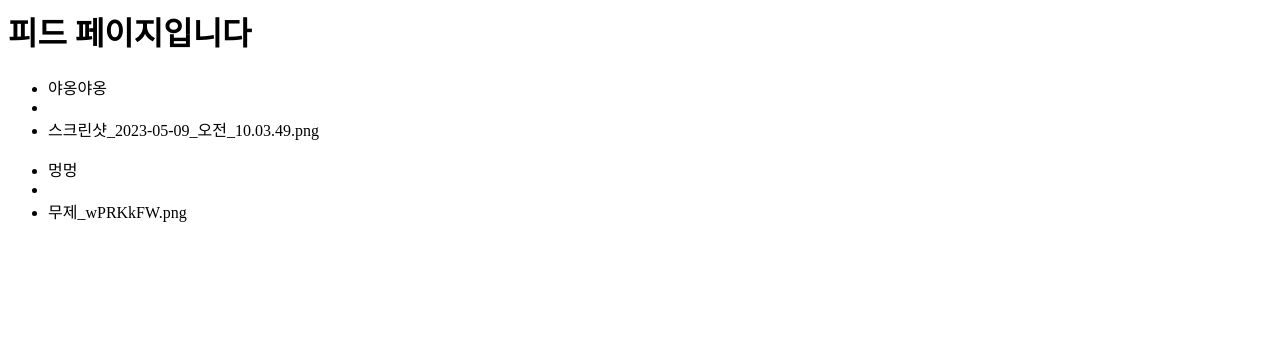
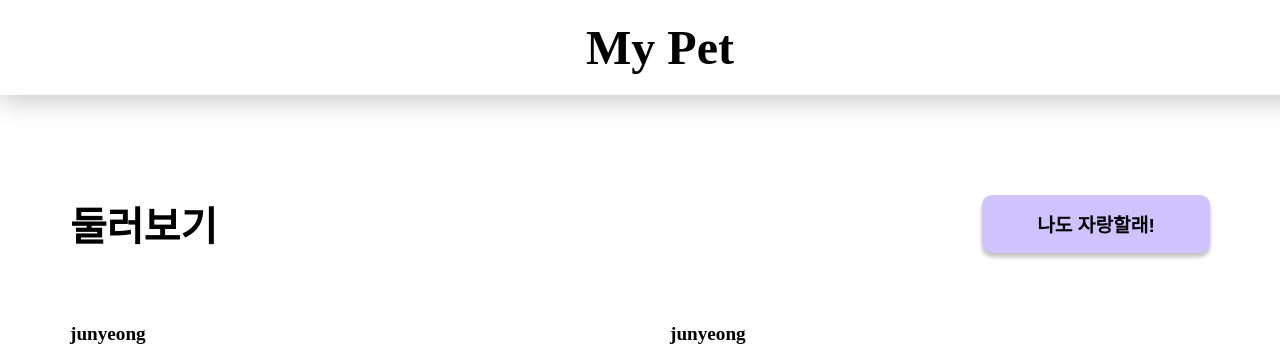
Before and after one commit to yohan11/MyPet, a Django app: page /main/feed/ in a window 1280 px wide. Shown: the top 352 px of the page. Before the commit the page ends 222 px from the top, so only its background shows below. Run offline with Django 4.2, Linux system fonts and the light colour scheme; data comes from the database, SQL or seed files in the repository; both versions use the stored data as it was before the commit; some libraries are stand-ins or nearby versions; some web fonts are replaced.

Commit message:
feat(#3): 피드 페이지 퍼블리싱 구현

```diff
--- a/MyPet/MyPet/settings.py
+++ b/MyPet/MyPet/settings.py
@@ -11,6 +11,7 @@ https://docs.djangoproject.com/en/4.1/ref/settings/
 """
 
 from pathlib import Path
+import os
 
 # Build paths inside the project like this: BASE_DIR / 'subdir'.
 BASE_DIR = Path(__file__).resolve().parent.parent
@@ -124,4 +125,8 @@ STATIC_URL = 'static/'
 
 DEFAULT_AUTO_FIELD = 'django.db.models.BigAutoField'
 
+#프로젝트 진행하면서 바꾼 부분
 LOGIN_REDIRECT_URL = '/main/feed'
+
+MEDIA_URL = '/media/'
+MEDIA_ROOT = os.path.join(BASE_DIR, 'media')
--- a/MyPet/MyPet/urls.py
+++ b/MyPet/MyPet/urls.py
@@ -16,6 +16,8 @@ Including another URLconf
 from django.contrib import admin
 from django.urls import path, include
 from django.contrib.auth import views as auth_views
+from django.conf import settings
+from django.conf.urls.static import static
 
 urlpatterns = [
     path('admin/', admin.site.urls),
@@ -23,3 +25,5 @@ urlpatterns = [
     path('common/', include('common.urls')),
     path('', auth_views.LoginView.as_view(template_name='login.html'), name="index"),
 ]
+
+urlpatterns += static(settings.MEDIA_URL, document_root=settings.MEDIA_ROOT)
--- a/MyPet/main/models.py
+++ b/MyPet/main/models.py
@@ -5,7 +5,7 @@ from django.contrib.auth.models import User
 class Post(models.Model):
     id = models.BigAutoField(primary_key=True)
     user_id = models.ForeignKey(User, on_delete=models.CASCADE,db_column="user_id")
-    img = models.FileField(null=False)
+    img = models.ImageField(null=False, upload_to="post/%Y%m%d")
     description = models.TextField(null=False)
 
     def __str__(self):
--- a/MyPet/main/static/feed.css
+++ b/MyPet/main/static/feed.css
@@ -0,0 +1,109 @@
+@import url("https://cdn.jsdelivr.net/gh/orioncactus/pretendard@v1.3.6/dist/web/static/pretendard.css");
+
+body {
+	margin: 0;
+	font-family: "Pretendard Variable";
+}
+
+button {
+	width: 20%;
+	height: 10%;
+	padding: 15px;
+	border-radius: 10px;
+	background-color: #cfc3ff;
+	font-weight: 600;
+	font-size: 1.2rem;
+	border: none;
+	box-shadow: 0px 4px 4px rgb(192, 192, 192);
+}
+
+button:hover {
+	background: #7d61ed;
+	color: white;
+	cursor: pointer;
+}
+
+li,
+ul {
+	list-style: none;
+	margin: 0;
+	padding: 0;
+}
+
+i {
+	color: red;
+	margin-right: 5px;
+	font-size: 1.5rem;
+}
+
+.container {
+	margin: 70px;
+}
+
+.header {
+	width: 100%;
+	text-align: center;
+	margin: auto;
+	margin-bottom: 100px;
+	padding: 20px;
+	box-shadow: 0px 4px 27px rgb(192, 192, 192);
+	font-size: 3rem;
+	font-weight: 900;
+}
+
+.top {
+	display: flex;
+	justify-content: space-between;
+	align-items: center;
+	margin-bottom: 50px;
+}
+
+.title {
+	font-size: 2.5rem;
+	font-weight: 700;
+}
+
+.content {
+	display: flex;
+	justify-content: space-between;
+}
+
+.left-post,
+.right-post {
+	display: block;
+}
+.post {
+	width: 600px;
+	height: 500px;
+	margin-bottom: 50px;
+}
+
+.post-user {
+	font-weight: 600;
+	font-size: 1.2rem;
+	margin-bottom: 10px;
+}
+
+.post-img {
+	width: 100%;
+	height: 80%;
+	border-radius: 14px;
+	box-shadow: 0 4px 4px grey;
+	margin-bottom: 30px;
+	object-fit: cover;
+}
+
+.post-content {
+	display: flex;
+	justify-content: space-between;
+	margin-bottom: 50px;
+}
+
+.post-description {
+	font-weight: 700;
+	font-size: 1.3rem;
+}
+
+.post-likes {
+	font-size: 1.3rem;
+}
--- a/MyPet/main/templates/feed.html
+++ b/MyPet/main/templates/feed.html
@@ -1,18 +1,51 @@
-<html>
+<!DOCTYPE html>
+{% load static %}
+<html lang="en">
 	<head>
-		<title>Feed</title>
+		<meta charset="UTF-8" />
+		<link rel="stylesheet" href="{% static 'feed.css' %}" />
+		<script
+			src="https://kit.fontawesome.com/e23cdb4573.js"
+			crossorigin="anonymous"
+		></script>
+		<title>My Pet</title>
 	</head>
 	<body>
-		<h1>피드 페이지입니다</h1>
+		<div class="header">My Pet</div>
+		<div class="container top">
+			<div class="title">둘러보기</div>
+			<button>나도 자랑할래!</button>
+		</div>
+		<div class="container content">
+			<div class="left-post">
+				{% for post in postlist %} {% if not forloop.counter|divisibleby:2 %}
+				<li class="post">
+					<div class="post-user">{{post.user_id}}</div>
+					<img src="{{ post.img.url }}" class="post-img" />
+					<div class="post-content">
+						<div class="post-description">{{post.description}}</div>
+						<div class="post-likes">
+							<a><i class="fas fa-solid fa-heart"></i>0</a>
+						</div>
+					</div>
+				</li>
+				{% endif %} {% endfor %}
+			</div>
 
-		<table>
-			{% for list in postlist %}
-			<ul>
-				<li>{{list.description}}</li>
-				<li>{{list.user_id}}</li>
-				<li>{{list.img}}</li>
-			</ul>
-			{% endfor %}
-		</table>
+			<div class="right-post">
+				{% for post in postlist %} {% if forloop.counter|divisibleby:2 %}
+				<li class="post">
+					<div class="post-user">{{post.user_id}}</div>
+					<img src="{{ post.img.url }}" class="post-img" />
+					<div class="post-content">
+						<div class="post-description">{{post.description}}</div>
+						<div class="post-likes">
+							<a><i class="fas fa-solid fa-heart"></i>0</a>
+						</div>
+					</div>
+				</li>
+			</div>
+			{% endif %}{% endfor %}
+		</div>
 	</body>
 </html>
--- a/MyPet/main/urls.py
+++ b/MyPet/main/urls.py
@@ -2,7 +2,6 @@ from django.urls import path
 
 from . import views
 
-
 urlpatterns = [
     path('feed/', views.feed, name='feed'),
 ]
```
Also changed, not shown: MyPet/db.sqlite3, MyPet/main/migrations/0003_alter_post_img_alter_post_user_id.py (added), MyPet/media/post/20230512/07g85vhgbjbm48hzbch7.jpeg (added), MyPet/media/post/20230512/516864_318701_956.jpeg (added), MyPet/media/post/20230512/KakaoTalk_Photo_2023-04-27-15-31-35.png (added), MyPet/media/post/20230512/img.png (added), MyPet/media/post/20230512/스크린샷_2023-05-12_오후_2.04.01.png (added).
